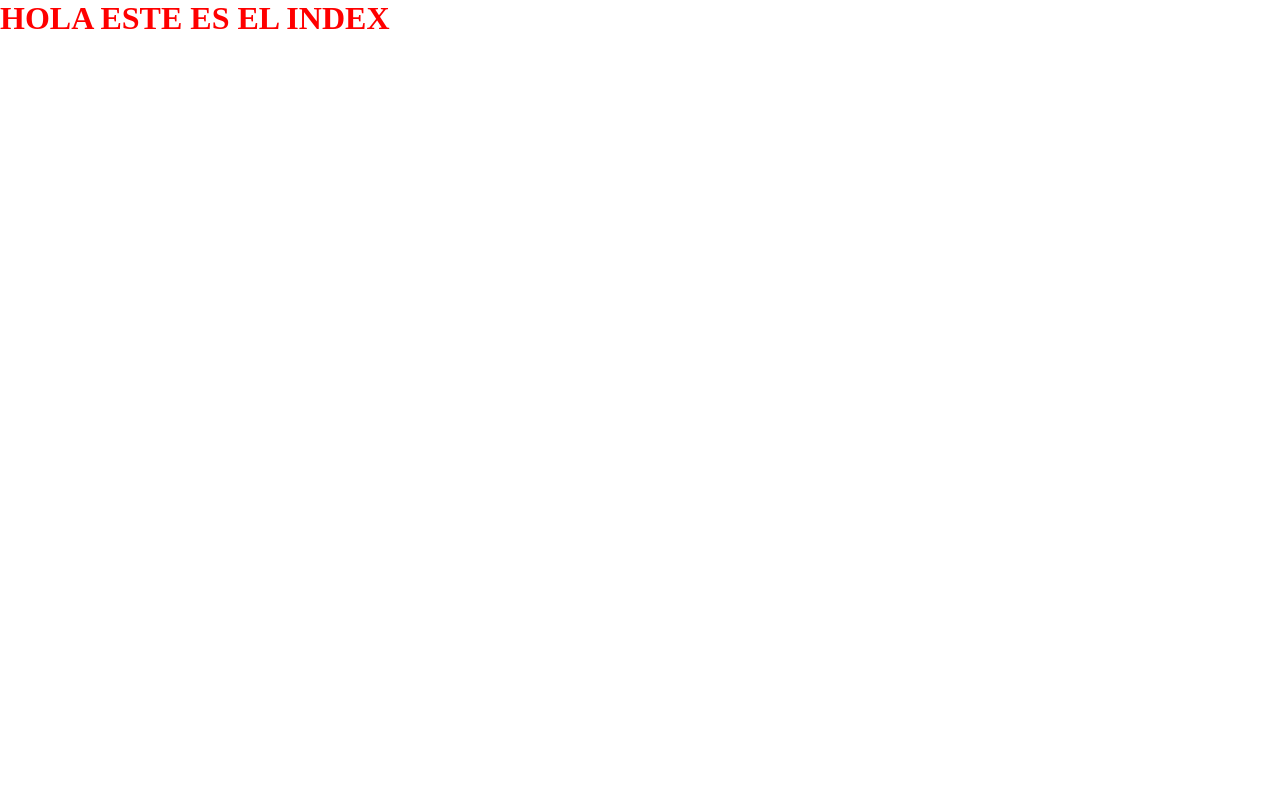
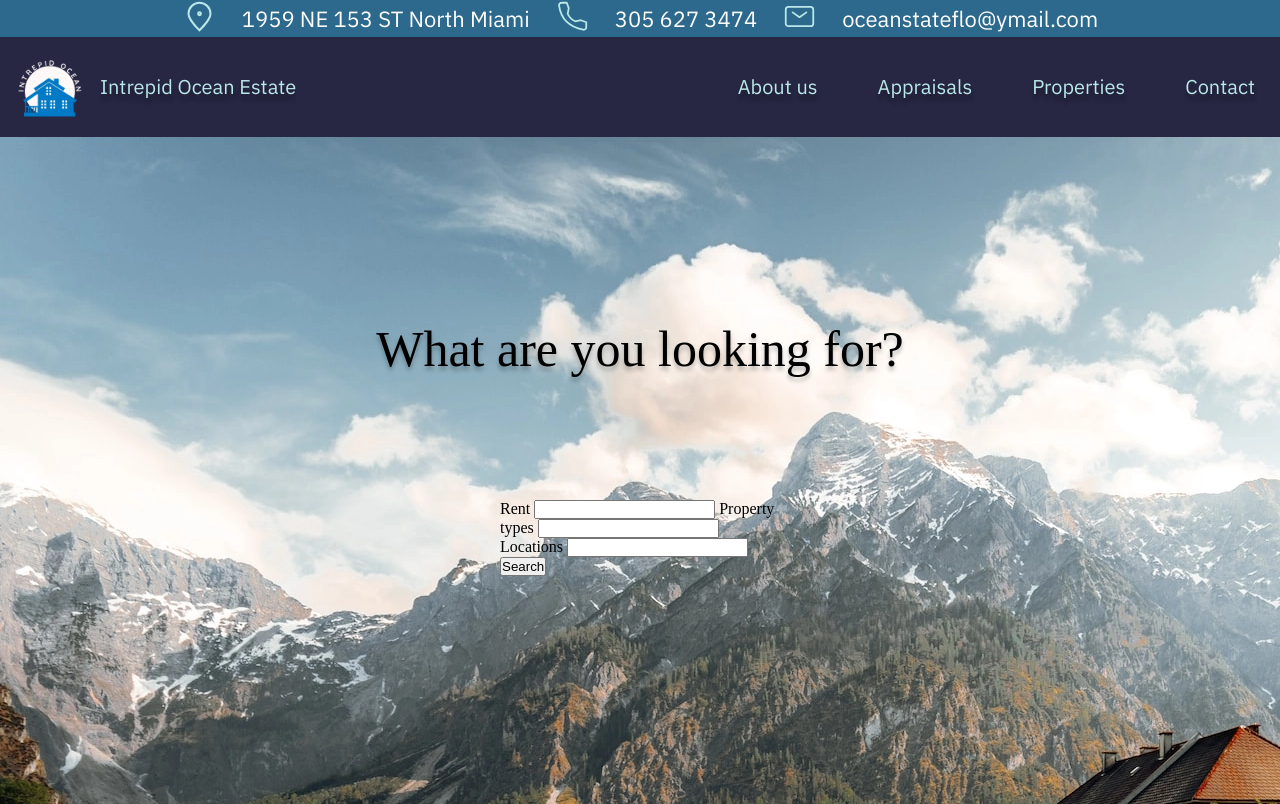
Before and after one commit to luchobre/inmobiliaria, a website: page public/home/index.html in a window 1280 px wide. Shown: the top 804 px of the page. Drawn offline with Linux system fonts and the light colour scheme; a web font is replaced by a local one.

Commit message:
componente home en proceso

```diff
--- a/public/home/index.html
+++ b/public/home/index.html
@@ -1,12 +1,68 @@
 <!DOCTYPE html>
 <html lang="en">
-<head>
-    <meta charset="UTF-8">
-    <meta name="viewport" content="width=device-width, initial-scale=1.0">
-    <title>Document</title>
-    <link rel="stylesheet" href="./style.css">
-</head>
-<body>
-    <h1>HOLA ESTE ES EL INDEX</h1>
-</body>
+	<head>
+		<meta charset="UTF-8" />
+		<meta name="viewport" content="width=device-width, initial-scale=1.0" />
+		<title>Real Estate</title>
+		<link rel="stylesheet" href="./style.css" />
+		<link rel="preconnect" href="https://fonts.googleapis.com" />
+		<link rel="preconnect" href="https://fonts.gstatic.com" crossorigin />
+		<link
+			href="https://fonts.googleapis.com/css2?family=IBM+Plex+Sans&display=swap"
+			rel="stylesheet" />
+		<link rel="preconnect" href="https://fonts.googleapis.com" />
+		<link rel="preconnect" href="https://fonts.gstatic.com" crossorigin />
+		<link
+			href="https://fonts.googleapis.com/css2?family=Italiana&display=swap"
+			rel="stylesheet" />
+	</head>
+	<body>
+		<header>
+			<div class="container-banner">
+				<span><img class="icon" src="./assets/pin-alt.svg" alt="icon" /></span>
+				<p class="info">1959 NE 153 ST North Miami</p>
+				<span><img class="icon" src="./assets/phone.svg" alt="icon" /></span>
+				<p class="info">305 627 3474</p>
+				<span><img class="icon" src="./assets/mail.svg" alt="icon" /></span>
+				<p class="info">oceanstateflo@ymail.com</p>
+			</div>
+			<div class="container-nav">
+				<div class="container-logo">
+					<a class="link-logo" href=""
+						><img class="logo" src="./assets/logo.webp" alt="logo" />Intrepid
+						Ocean Estate
+					</a>
+				</div>
+				<div class="container-links">
+					<a class="link" href="">About us</a>
+					<a class="link" href="">Appraisals</a>
+					<a class="link" href="">Properties</a>
+					<a class="link" href="">Contact</a>
+				</div>
+			</div>
+		</header>
+		<main>
+			<div>
+				<div class="container-home">
+					<h1 class="title-home">What are you looking for?</h1>
+					<img
+						class="background-home"
+						src="./assets/home.webp"
+						alt="background" />
+				</div>
+				<div class="container-form">
+					<form action="">
+						<label for="">Rent</label>
+						<input type="text" />
+						<label for="">Property types</label>
+						<input type="text" />
+						<label for="">Locations</label>
+						<input type="text" />
+						<button type="button">Search</button>
+					</form>
+				</div>
+			</div>
+		</main>
+		<footer></footer>
+	</body>
 </html>
--- a/public/home/style.css
+++ b/public/home/style.css
@@ -1,5 +1,164 @@
+/** RESET */
 * {
     margin: 0;
+    padding: 0;
     box-sizing: border-box;
-    color: red;
+    z-index: 999;
+    overflow-x: hidden;
 }
+
+:root {
+    --color-1: #272643;
+    --color-2: #ffffff;
+    --color-3: #e3f6f5;
+    --color-4: #bae8e8;
+    --color-5: #2c698d;
+    --color-6: #000000;
+}
+
+/** BANNER */
+
+.container-banner {
+    width: 100%;
+    display: flex;
+    flex-direction: row;
+    justify-content: center;
+    align-items: center;
+    padding: 0px;
+    gap: 25px;
+    background-color: var(--color-5);
+}
+
+.icon {
+    width: 35px;
+    height: 33px;
+    mix-blend-mode: normal;
+    flex: none;
+    order: 0;
+    flex-grow: 0;
+}
+
+.info {
+    font-family: 'IBM Plex Sans', sans-serif;
+    font-style: normal;
+    font-weight: 500;
+    font-size: 22px;
+    line-height: 29px;
+    display: flex;
+    align-items: center;
+    text-align: center;
+    color: var(--color-2);
+    cursor: default;
+}
+
+/** NAVBAR */
+
+.container-nav {
+    display: flex;
+    flex-direction: row;
+    justify-content: space-between;
+    margin: auto;
+    align-items: center;
+    gap: 10px;
+    background-color: var(--color-1);
+}
+
+.container-logo {
+    display: flex;
+    flex-direction: row;
+    justify-content: start;
+    align-items: center;
+    gap: 10px;
+}
+
+.container-links {
+    display: flex;
+    flex-direction: row;
+    justify-content: space-between;
+    align-items: center;
+    gap: 10px;
+}
+
+.logo {
+    width: 100px;
+    height: 100px;
+    flex: none;
+    order: 0;
+    flex-grow: 0;
+}
+
+.link-logo {
+    text-decoration: none;
+    font-family: 'IBM Plex Sans', sans-serif;
+    font-style: normal;
+    font-weight: 500;
+    font-size: 20px;
+    line-height: 30px;
+    display: flex;
+    align-items: center;
+    text-align: center;
+    color: var(--color-4);
+    text-shadow: 1px 6px 4px rgba(0, 0, 0, 0.3);
+    flex: none;
+    order: 1;
+    flex-grow: 0;
+}
+
+.link {
+    text-decoration: none;
+    font-family: 'IBM Plex Sans', sans-serif;
+    font-style: normal;
+    font-weight: 500;
+    font-size: 20px;
+    line-height: 30px;
+    display: flex;
+    padding: 25px;
+    align-items: center;
+    text-align: center;
+    color: var(--color-4);
+    text-shadow: 1px 6px 4px rgba(0, 0, 0, 0.3);
+    flex: none;
+    order: 1;
+    flex-grow: 0;
+}
+
+/** HOME */
+
+.container-home {
+    width: auto;
+    height: auto;
+}
+
+.title-home {
+    position: absolute;
+    top: 40%;
+    left: 0;
+    right: 0;
+    bottom: 0;
+    font-family: 'Italiana', serif;
+    font-style: normal;
+    font-weight: 400;
+    font-size: 50px;
+    display: flex;
+    justify-content: center;
+    text-align: center;
+    color: var(--color-6);
+    mix-blend-mode: normal;
+    text-shadow: 0px 4px 4px rgba(0, 0, 0, 0.25);
+}
+
+.background-home {
+    background-size: cover;
+}
+
+.container-form {
+    display: flex;
+    flex-direction: row;
+    justify-content: center;
+    align-items: center;
+    padding: 0px;
+    position: absolute;
+    right: 500px;
+    left: 500px;
+    top: 500px;
+}
```
Also changed, not shown: public/home/assets/about 2.webp (added), public/home/assets/about.webp (added), public/home/assets/address-card-solid.svg (added), public/home/assets/bathroom.svg (added), public/home/assets/bed.svg (added), public/home/assets/car.svg (added), public/home/assets/card 1.webp (added), public/home/assets/card 2.webp (added), public/home/assets/card 3.webp (added), public/home/assets/card 4.webp (added), public/home/assets/home.webp (added), public/home/assets/leaf.svg (added), public/home/assets/logo.webp (added), public/home/assets/mail.svg (added), 3 more files.
